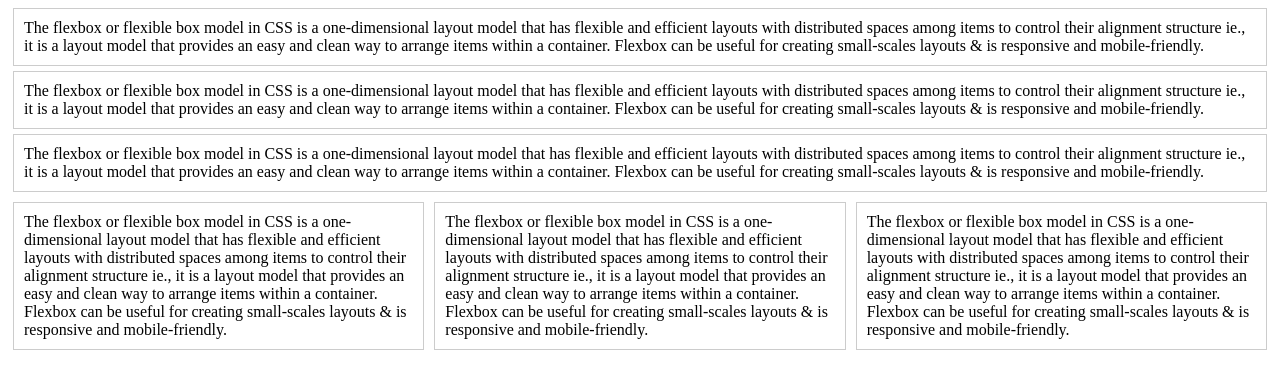
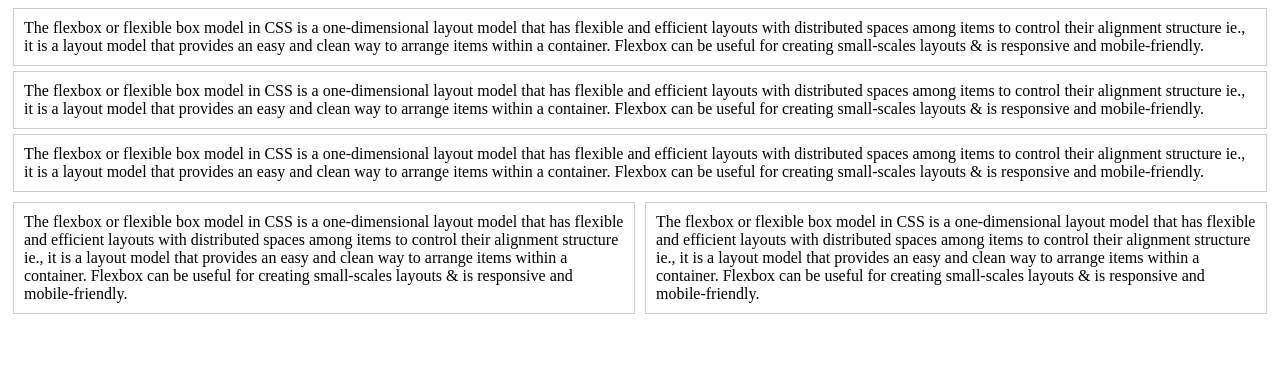
Before and after one commit to DorinaGoddard/PersonalWebApp, a plain HTML site: page index.html in a window 1280 px wide. Drawn offline with Linux system fonts and the light colour scheme.

Commit message:
more git changes

```diff
--- a/index.html
+++ b/index.html
@@ -36,9 +36,6 @@
             <div class="flex-item">
                 The flexbox or flexible box model in CSS is a one-dimensional layout model that has flexible and efficient layouts with distributed spaces among items to control their alignment structure ie., it is a layout model that provides an easy and clean way to arrange items within a container. Flexbox can be useful for creating small-scales layouts & is responsive and mobile-friendly.
             </div>
-            <div class="flex-item">
-                The flexbox or flexible box model in CSS is a one-dimensional layout model that has flexible and efficient layouts with distributed spaces among items to control their alignment structure ie., it is a layout model that provides an easy and clean way to arrange items within a container. Flexbox can be useful for creating small-scales layouts & is responsive and mobile-friendly.
-            </div>
         </div>
 
 <!--
@@ -67,9 +64,6 @@
         <h3>git status </h3>
         <li>Status Check </h3>
 
-        <h3>git restore --staged (file name)</h3>
-        <li>restores repository<lli>
-
 
         <h4>cd . </h4>
         <li>Current directory</li>
@@ -79,25 +73,6 @@
 
         <h4>cd .\(directory name)\ </h4>
         <li>Go into a directory</li>
-
-
-        <h4>git branch</h4>
-        <li>Shows you what you're working with</li>
-
-        <h4>git branch hotfix</h4>
-        <li>Creates new branch</li>
-
-        <h4>git -d hotfix</h4>
-        <li>Safer operation that keeps you from accidentally deleting branch</li>
-
-        <h4>git -D hotfix</h4>
-        <li>Forcably deletes branch even if there're unmerged changes</li>
-
-        <h4>git checkout main</h4>
-        <li>Changes to main branch</li>
-
-        <h4>git checkout -b hotfix</h4>
-        <li>Create branch if nonexistent otherwise it'll checkout the existing one</li>
     -->
     </ul>
 </body>
```
Also changed, not shown: moreinfo.html (+1 -1 lines).
